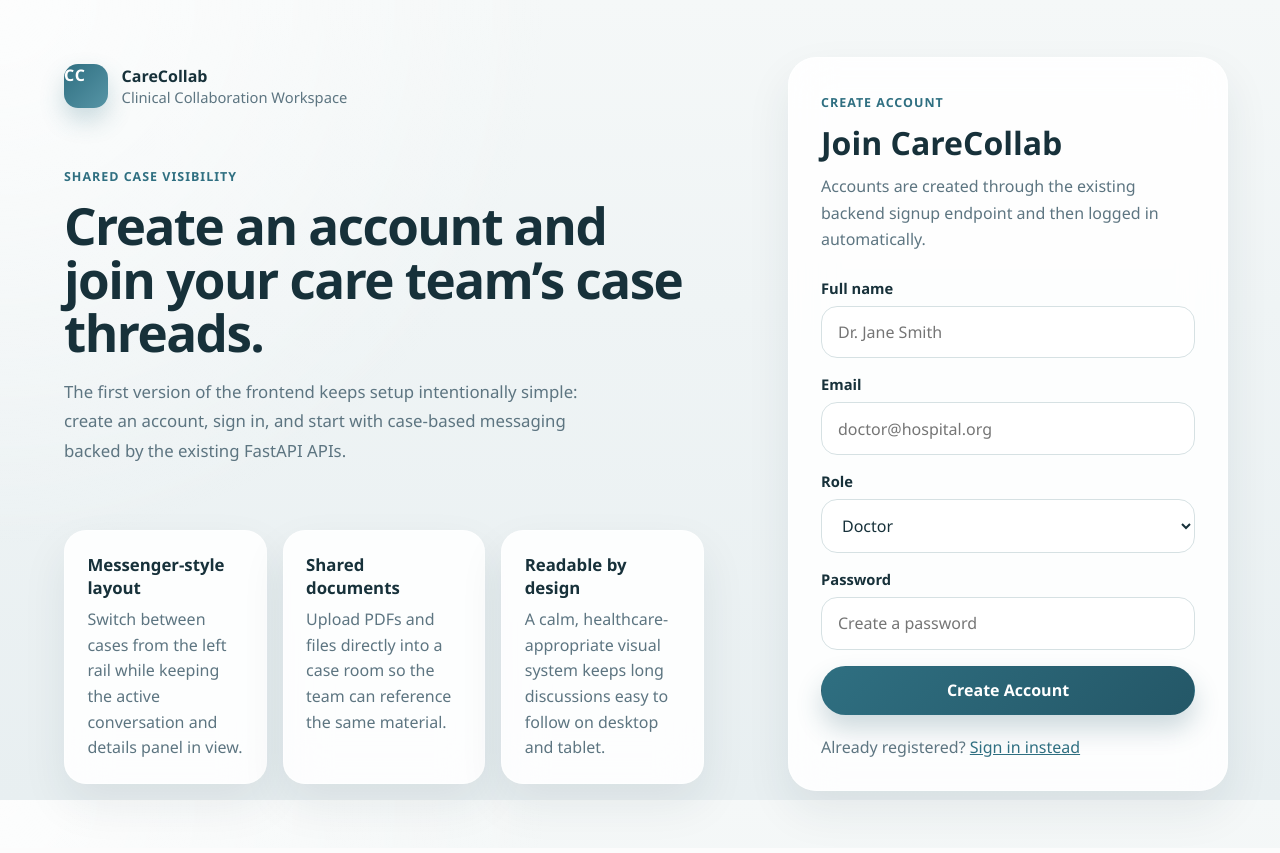
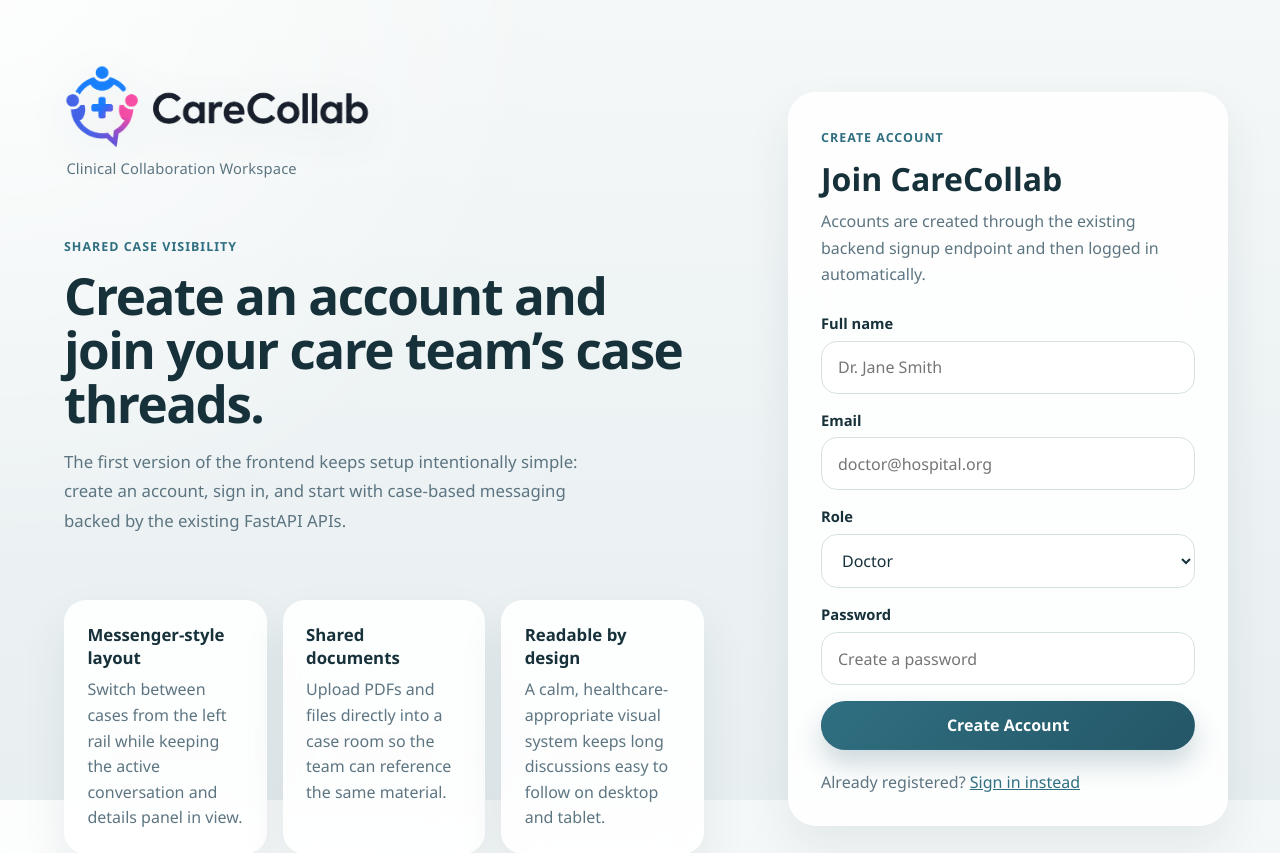
Before and after one commit to ATHISH-RAJ-MOHAN/AI-Patient-Case-Collaboration-System, a FastAPI app: page /signup in a window 1280 px wide. Shown: the top 853 px of the page. Before the commit the page ends 826 px from the top, so only its background shows below. Run offline with FastAPI, Linux system fonts and the light colour scheme; parts of the project's set-up code (start-up, migrations or seed data) failed here and were passed over.

Commit message:
Refine CareCollab logo integration

```diff
--- a/backend/app/static/css/styles.css
+++ b/backend/app/static/css/styles.css
@@ -111,14 +111,49 @@ code {
     gap: 0.85rem;
 }
 
-.brand-lockup strong,
-.brand-lockup span {
+.brand-lockup__copy {
+    min-width: 0;
+}
+
+.brand-lockup__copy strong,
+.brand-lockup__copy span,
+.brand-lockup__descriptor {
     display: block;
 }
 
-.brand-lockup span:last-child {
+.brand-lockup__copy span,
+.brand-lockup__descriptor {
     color: var(--muted);
     font-size: 0.92rem;
+}
+
+.brand-lockup--auth {
+    display: grid;
+    gap: 0.55rem;
+    align-items: start;
+    justify-items: start;
+    max-width: 360px;
+}
+
+.brand-lockup--sidebar {
+    gap: 0.78rem;
+    min-width: 0;
+}
+
+.brand-logo {
+    display: block;
+    max-width: 100%;
+    height: auto;
+}
+
+.brand-logo--full {
+    width: clamp(220px, 24vw, 310px);
+    filter: drop-shadow(0 10px 22px rgba(23, 49, 58, 0.08));
+}
+
+.brand-lockup__descriptor {
+    margin-left: 0.15rem;
+    letter-spacing: 0.01em;
 }
 
 .brand-mark {
@@ -133,6 +168,34 @@ code {
     font-weight: 800;
     letter-spacing: 0.05em;
     box-shadow: 0 12px 24px rgba(47, 111, 129, 0.24);
+}
+
+.brand-mark--logo {
+    width: 48px;
+    height: 48px;
+    padding: 6px;
+    border: 1px solid rgba(214, 225, 227, 0.85);
+    background:
+        radial-gradient(circle at top left, rgba(255, 255, 255, 0.92), rgba(255, 255, 255, 0.45) 56%),
+        linear-gradient(180deg, rgba(240, 246, 247, 0.95), rgba(226, 236, 239, 0.95));
+    box-shadow: 0 10px 24px rgba(47, 111, 129, 0.16);
+}
+
+.brand-logo--mark {
+    width: 100%;
+    height: 100%;
+    object-fit: contain;
+    transform: none;
+}
+
+.brand-lockup--sidebar .brand-lockup__copy strong {
+    font-size: 1rem;
+    line-height: 1.1;
+}
+
+.brand-lockup--sidebar .brand-lockup__copy span {
+    font-size: 0.84rem;
+    line-height: 1.25;
 }
 
 .primary-button,
--- a/backend/app/templates/signup.html
+++ b/backend/app/templates/signup.html
@@ -3,12 +3,13 @@
 {% block body %}
 <main class="auth-shell">
     <section class="auth-hero">
-        <div class="brand-lockup">
-            <span class="brand-mark">CC</span>
-            <div>
-                <strong>CareCollab</strong>
-                <span>Clinical Collaboration Workspace</span>
-            </div>
+        <div class="brand-lockup brand-lockup--auth">
+            <img
+                class="brand-logo brand-logo--full"
+                src="{{ url_for('static', path='img/carecollab_logo_wordmark.png') }}?v={{ asset_version }}"
+                alt="CareCollab"
+            >
+            <span class="brand-lockup__descriptor">Clinical Collaboration Workspace</span>
         </div>
 
         <div class="auth-copy">
```
Also changed, not shown: backend/app/templates/app.html (+9 -3 lines), backend/app/templates/login.html (+7 -6 lines), backend/app/static/img/carecollab_logo_mark.png (added), backend/app/static/img/carecollab_logo_transparent.png (added), backend/app/static/img/carecollab_logo_wordmark.png (added).
